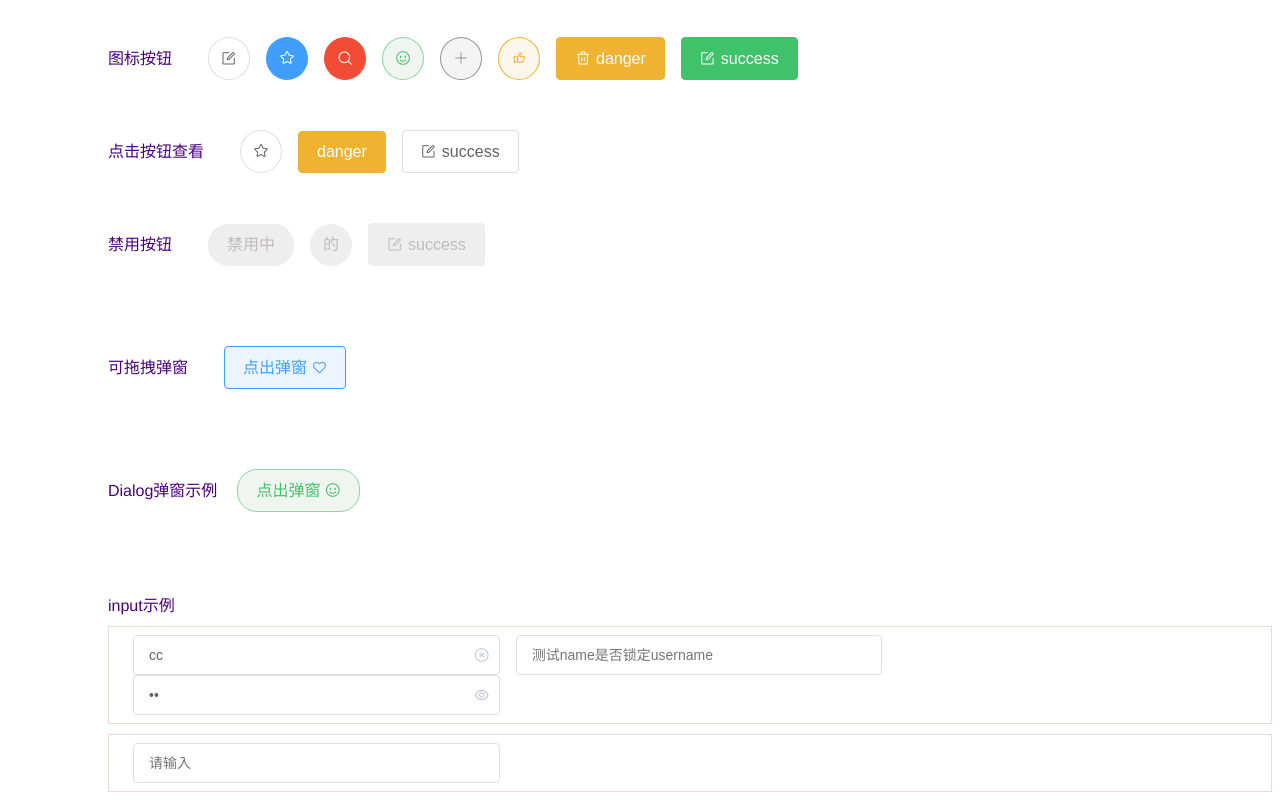
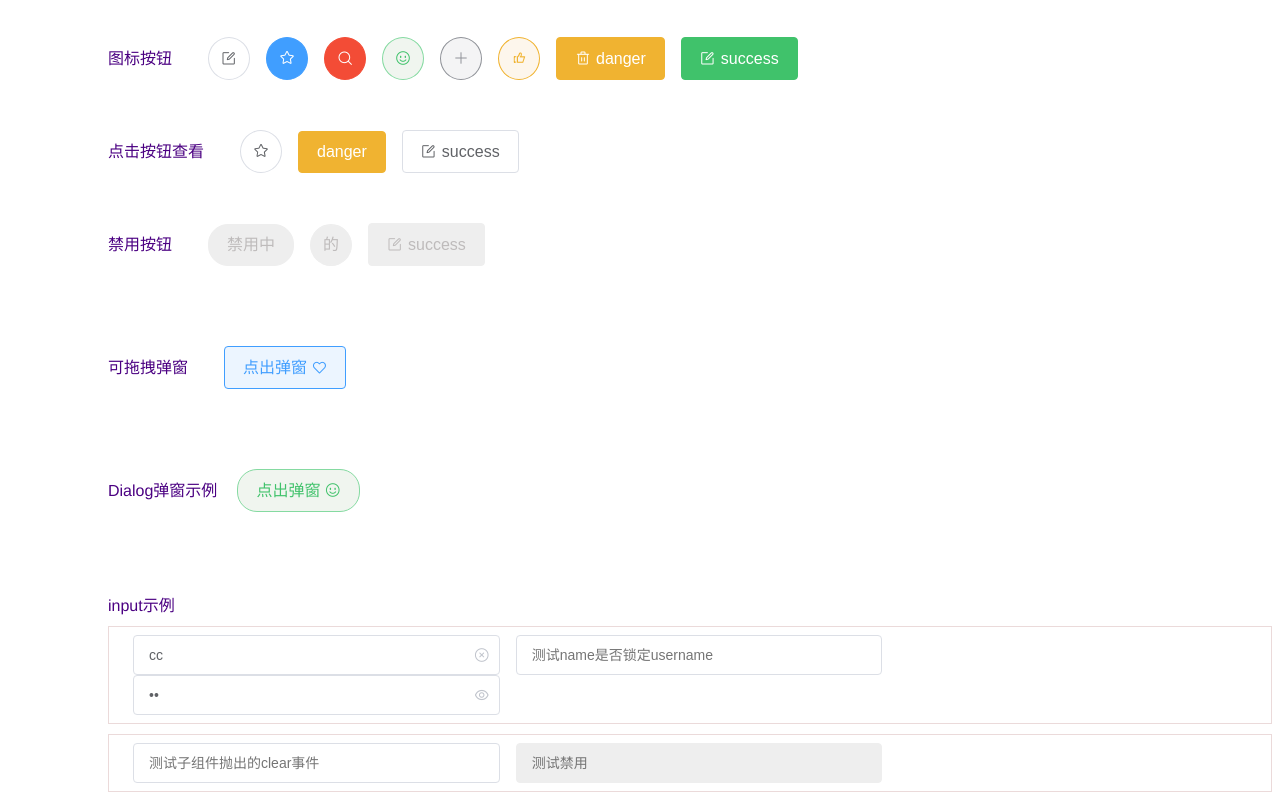
Before and after one commit to xyr550/honey-ui, a Vue app: page / in a window 1280 px wide. Shown: the part 431-1231 px from the top of the page. Built offline with nearby package versions, Linux system fonts and the light colour scheme.

Commit message:
✨ 特性: input disabled 样式

```diff
--- a/src/components/input.vue
+++ b/src/components/input.vue
@@ -1,7 +1,7 @@
 <template>
   <div class="ho-input ho-input-suffix">
     <input
-      class="ho-input_inner"
+      :class="['ho-input_inner', {'is-disabled': disabled}]"
       :type="passwordVisible ? 'text' : type"
       :placeholder="placeholder"
       :name="name"
@@ -104,7 +104,7 @@ export default defineComponent({
     padding: 0 15px;
     transition: border-color .2s cubic-bezier(.645,.045,.355,1);
     width: 100%;
-    &:focus{
+    &:focus {
       outline: none;
       border-color: #409eff;
     }
@@ -135,4 +135,10 @@ export default defineComponent({
 input[type="password"]::-ms-reveal{
     display:none;
 }
+.is-disabled{
+  background: #EEEEEE !important;
+  border: 1px solid #EEEEEE !important;
+  color:#bebbbb !important;
+  cursor:not-allowed;
+}
 </style>
--- a/src/demo/input-test.vue
+++ b/src/demo/input-test.vue
@@ -11,9 +11,7 @@
       <ho-input
         v-model="testName"
         placeholder="测试name是否锁定username"
-        name="username"
-        clearable
-        @clear="clear" />
+        name="username" />
       <ho-input
         v-model="password"
         type="password"
@@ -21,8 +19,13 @@
         show-password />
     </div>
     <div class="box">
+      <ho-input
+        v-model="c"
+        placeholder="测试子组件抛出的clear事件"
+        clearable
+        @clear="clear"/>
       <ho-input disabled
-        placeholder="请输入" />
+        placeholder="测试禁用" />
     </div>
   </div>
 </template>
@@ -37,7 +40,8 @@ export default {
     const state = reactive({
       userName: 'cc',
       testName: '',
-      password: 'oo'
+      password: 'oo',
+      c: ''
     })
     const clear = () => {
       // state.userName = ''
--- a/src/utils/delay.js
+++ b/src/utils/delay.js
@@ -7,7 +7,7 @@ export default function delay(ms = 20) {
       else resolve()
     }, ms)
   })
-  p.stop = function () {
+  p.stop = () => {
     canceled = true
   }
   return p
```
Also changed, not shown: src/components/dialog.vue (+0 -8 lines).
